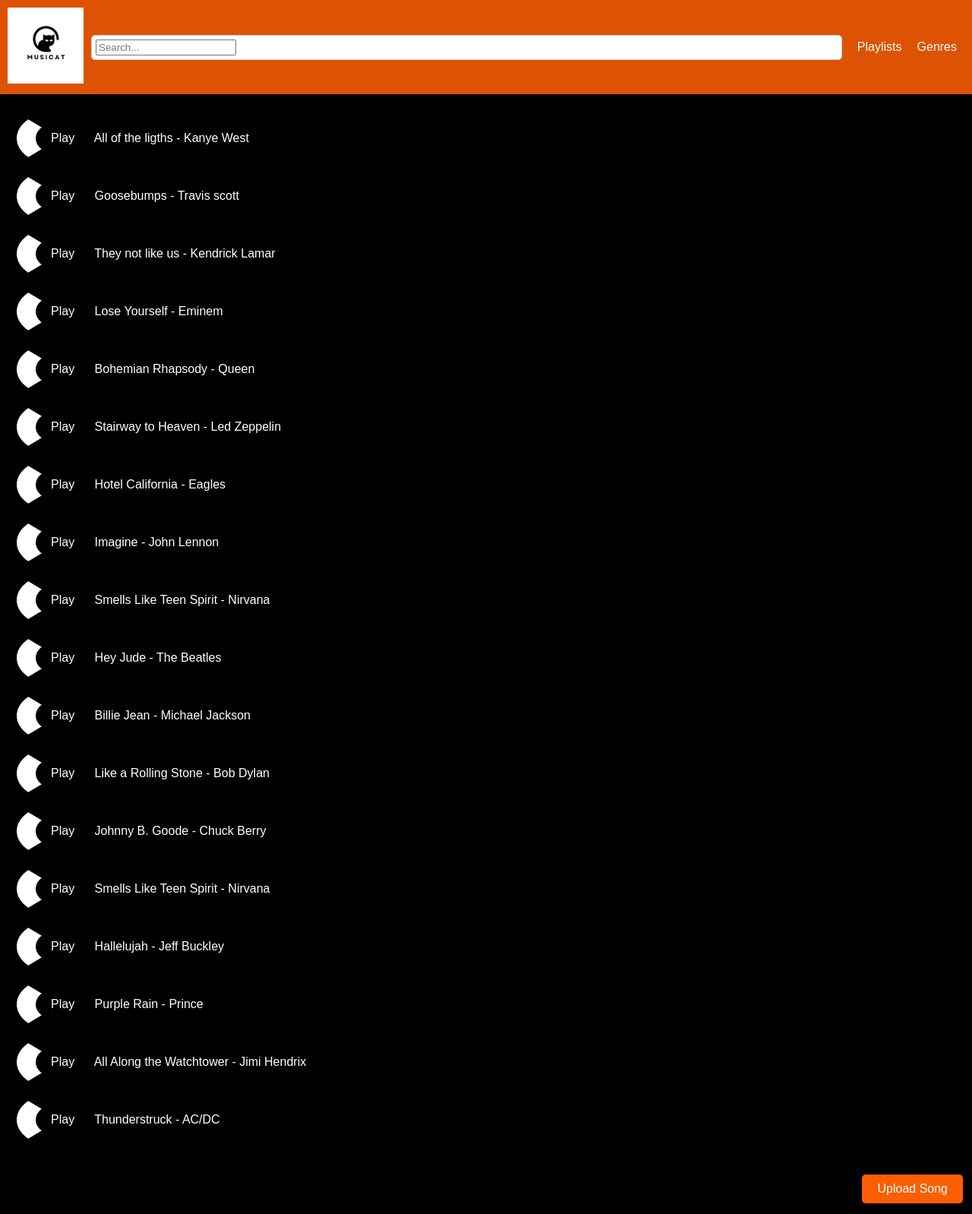
After one commit to TitoBurbano/Advanced-programming, a Django app: page /musicat in a window 1280 px wide. The commit adds this page. Shown: the whole page at 76% size. Run offline with Django 5.2, Linux system fonts and the light colour scheme.

Commit message:
finish(?)

```diff
--- a/Project/Frontend/zdjango_project/musicat/templates/index.html
+++ b/Project/Frontend/zdjango_project/musicat/templates/index.html
@@ -1,4 +1,3 @@
-<!-- musicat/templates/index.html -->
 <!DOCTYPE html>
 <html lang="en">
 <head>
--- /dev/null
+++ b/Project/Frontend/zdjango_project/musicat/templates/musicat.html
@@ -0,0 +1,178 @@
+<!DOCTYPE html>
+<html lang="en" style="background-color: black;">
+<head>
+    <meta charset="UTF-8">
+    <meta name="viewport" content="width=device-width, initial-scale=1.0">
+    <title>Musicat</title>
+    <style>
+        body {
+            margin: 0;
+            padding: 0;
+            font-family: Arial, sans-serif;
+            background-color: black;
+            color: white; /* Añadido */
+        }
+        header {
+            background-color: rgb(221, 83, 3);
+            padding: 10px;
+            display: flex;
+            align-items: center;
+            justify-content: space-between;
+            color: white;
+        }
+        .logo {
+            width: 100px;
+        }
+        .search {
+            flex: 1;
+            margin: 0 10px;
+            padding: 5px;
+            border: 1px solid #ccc;
+            border-radius: 5px;
+            background-color: white;
+            color: black;
+        }
+        .menu {
+            display: flex;
+            justify-content: center;
+        }
+        .menu a {
+            text-decoration: none;
+            color: white;
+            margin: 0 10px;
+        }
+        .song-list {
+            margin: 20px;
+        }
+        .play-btn {
+            background-color: transparent;
+            border: none;
+            color: white;
+            padding: 10px 20px;
+            text-align: center;
+            text-decoration: none;
+            display: inline-block;
+            font-size: 16px;
+            margin: 4px 2px;
+            cursor: pointer;
+            border-radius: 50%;
+            border-top: 15px solid transparent;
+            border-bottom: 15px solid transparent;
+            border-left: 25px solid white;
+        }
+        .upload-btn {
+            background-color: #fc5e02;
+            border: none;
+            color: white;
+            padding: 10px 20px;
+            text-align: center;
+            text-decoration: none;
+            display: inline-block;
+            font-size: 16px;
+            margin: 4px 2px;
+            cursor: pointer;
+            border-radius: 5px;
+        }
+    </style>
+</head>
+<body>
+    <header>
+        <div>
+            <img src="logo.png" alt="Logo" class="logo">
+        </div>
+        <div class="search">
+            <input type="text" placeholder="Search...">
+        </div>
+        <div class="menu">
+            <a href="#">Playlists</a>
+            <a href="#">Genres</a>
+        </div>
+    </header>
+
+    <div class="song-list">
+        <div>
+            <button class="play-btn" onclick="playSong('https://www.youtube.com/watch?v=HAfFfqiYLp0')">Play</button>
+            All of the ligths - Kanye West
+        </div>
+        <div>
+            <button class="play-btn" onclick="playSong('youtube_link')">Play</button>
+            Goosebumps - Travis scott
+        </div>
+        <div>
+            <button class="play-btn" onclick="playSong('youtube_link')">Play</button>
+            They not like us - Kendrick Lamar
+        </div>
+        <div>
+            <button class="play-btn" onclick="playSong('youtube_link')">Play</button>
+            Lose Yourself - Eminem
+        </div>
+        <div>
+            <button class="play-btn" onclick="playSong('youtube_link')">Play</button>
+            Bohemian Rhapsody - Queen
+        </div>
+        <div>
+            <button class="play-btn" onclick="playSong('youtube_link')">Play</button>
+            Stairway to Heaven - Led Zeppelin
+        </div>
+        <div>
+            <button class="play-btn" onclick="playSong('youtube_link')">Play</button>
+            Hotel California - Eagles
+        </div>
+        <div>
+            <button class="play-btn" onclick="playSong('youtube_link')">Play</button>
+            Imagine - John Lennon
+        </div>
+        <div>
+            <button class="play-btn" onclick="playSong('youtube_link')">Play</button>
+            Smells Like Teen Spirit - Nirvana
+        </div>
+        <div>
+            <button class="play-btn" onclick="playSong('youtube_link')">Play</button>
+            Hey Jude - The Beatles
+        </div>
+        <div>
+            <button class="play-btn" onclick="playSong('youtube_link')">Play</button>
+            Billie Jean - Michael Jackson
+        </div>
+        <div>
+            <button class="play-btn" onclick="playSong('youtube_link')">Play</button>
+            Like a Rolling Stone - Bob Dylan
+        </div>
+        <div>
+            <button class="play-btn" onclick="playSong('youtube_link')">Play</button>
+            Johnny B. Goode - Chuck Berry
+        </div>
+        <div>
+            <button class="play-btn" onclick="playSong('youtube_link')">Play</button>
+            Smells Like Teen Spirit - Nirvana
+        </div>
+        <div>
+            <button class="play-btn" onclick="playSong('youtube_link')">Play</button>
+            Hallelujah - Jeff Buckley
+        </div>
+        <div>
+            <button class="play-btn" onclick="playSong('youtube_link')">Play</button>
+            Purple Rain - Prince
+        </div>
+        <div>
+            <button class="play-btn" onclick="playSong('youtube_link')">Play</button>
+            All Along the Watchtower - Jimi Hendrix
+        </div>
+        <div>
+            <button class="play-btn" onclick="playSong('youtube_link')">Play</button>
+            Thunderstruck - AC/DC
+        </div>
+
+    </div>
+
+    <div style="display: flex; justify-content: flex-end; padding: 10px;">
+        <a href="{% url 'upload' %}" class="upload-btn">Upload Song</a>
+    </div>
+
+    <script>
+        function playSong(youtubeLink) {
+            console.log('Reproduciendo canción:', youtubeLink);
+        }
+    </script>
+</body>
+</html>
--- a/Project/Frontend/zdjango_project/musicat/urls.py
+++ b/Project/Frontend/zdjango_project/musicat/urls.py
@@ -5,5 +5,6 @@ urlpatterns = [
     path('', views.index, name='index'),
     path('login/', views.login, name='login'),
     path('register/', views.register, name='register'),
-    path('', views.home, name='home'),
+    path('musicat', views.musicat, name='musicat'),
+    path('upload/', views.upload, name='upload')
 ]
--- a/Project/Frontend/zdjango_project/musicat/views.py
+++ b/Project/Frontend/zdjango_project/musicat/views.py
@@ -34,5 +34,8 @@ def login(request):
 def register(request):
     return render(request, 'register.html')
 
-def home(request):
-    return render(request, 'home.html')
+def musicat(request):
+    return render(request, 'musicat.html')
+
+def upload(request):
+    return render(request, 'upload.html')
```
Also changed, not shown: Project/Frontend/zdjango_project/musicat/templates/home.html (deleted, +0 -12 lines), Project/Frontend/zdjango_project/musicat/templates/login.html (+52 -44 lines), Project/Frontend/zdjango_project/musicat/templates/register.html (+48 -4 lines), Project/Frontend/zdjango_project/musicat/templates/upload.html (added, +85 -0 lines), Project/Frontend/zdjango_project/musicat/templates/logo.png (added).
